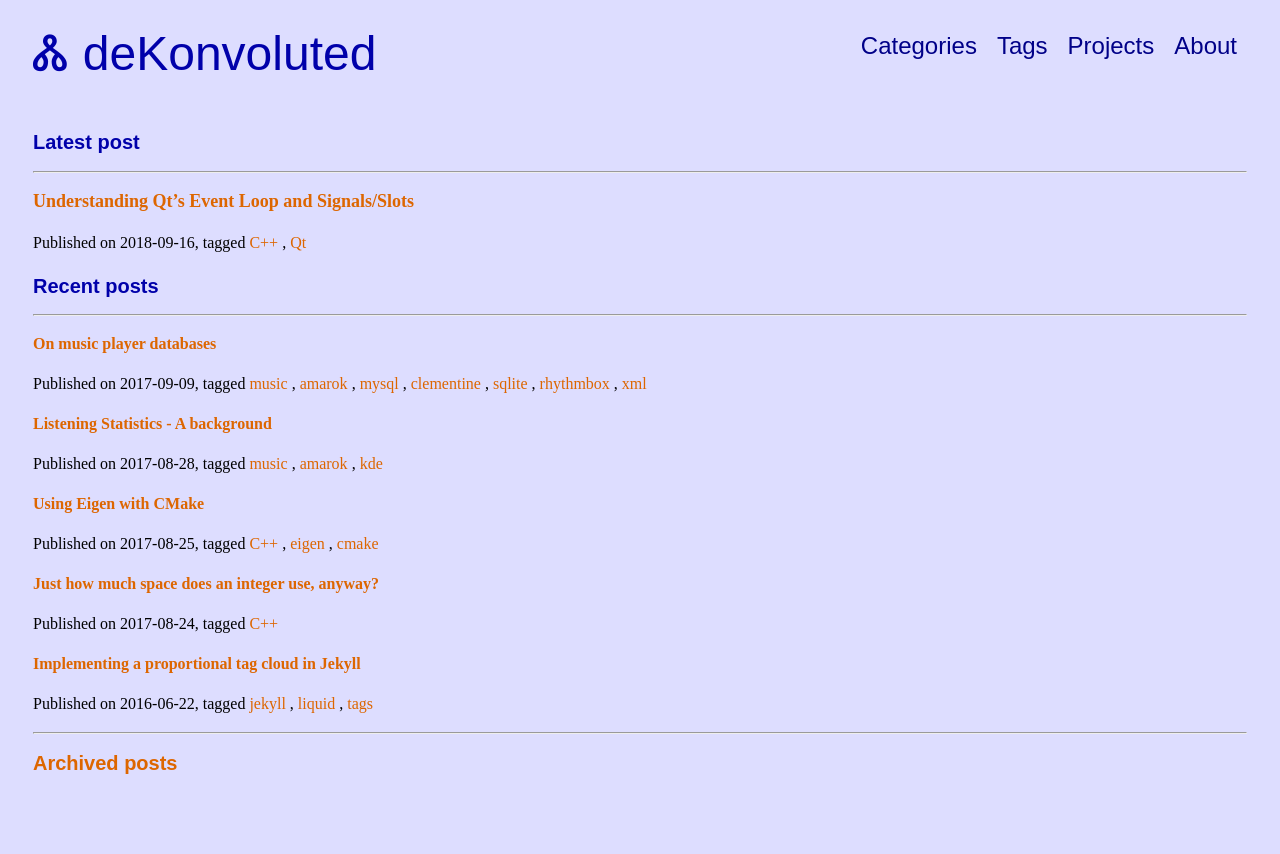
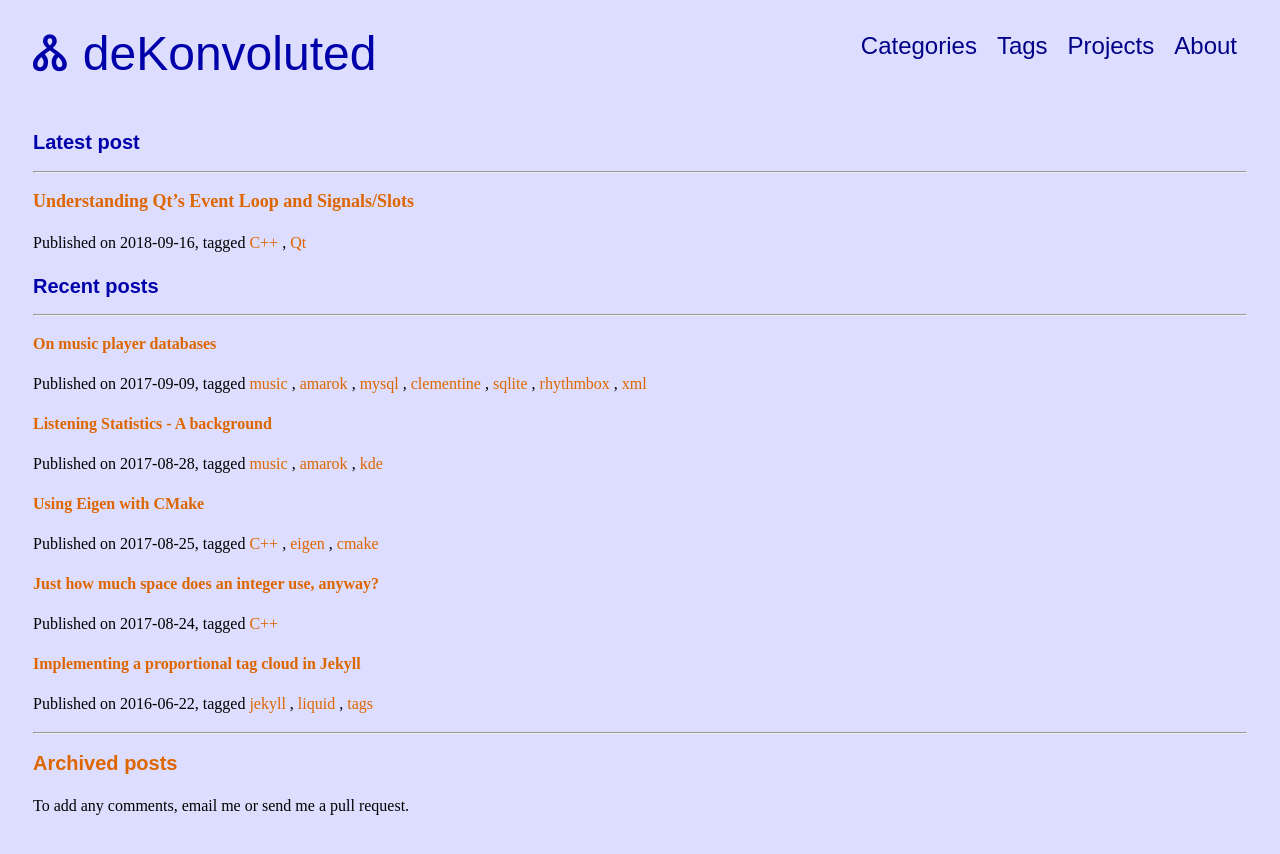
Before and after one commit to dekonvoluted/dekonvoluted.github.io, a Jekyll site: the page built from index.md, in a window 1280 px wide. Shown: the top 854 px of the page. Built offline with Jekyll 4.4.1, drawn with Linux system fonts in a browser that asks for light colours; some of the changed lines change nothing that is shown.

Commit message:
Drop invasive services
User comments through Disqus are now removed and replaced by plain text.
Emails and pull requests are okay ways to send comments in.

Google Analytics has been disabled. I'm not sure I want to know how many
people read this blog or visit any page.

```diff
--- a/_includes/footer.html
+++ b/_includes/footer.html
@@ -1,29 +1,3 @@
-<!-- Disqus Comments -->
-{% if page.comments %}
-<div id="disqus_thread"></div>
-<script type="text/javascript">
-    var disqus_shortname = 'dekonvoluted';
-
-    (function()
-    {
-        var dsq = document.createElement('script');
-        dsq.type = 'text/javascript';
-        dsq.async = true;
-        dsq.src = '//' + disqus_shortname + '.disqus.com/embed.js';
-        (document.getElementsByTagName('head')[0] || document.getElementsByTagName('body')[0]).appendChild(dsq);
-    })();
-</script>
-<noscript>Please enable JavaScript to view the <a href="https://disqus.com/?ref_noscript">comments powered by Disqus.</a></noscript>
-{% endif %}
-
-<!-- Google Analytics -->
-<script>
-  (function(i,s,o,g,r,a,m){i['GoogleAnalyticsObject']=r;i[r]=i[r]||function(){
-  (i[r].q=i[r].q||[]).push(arguments)},i[r].l=1*new Date();a=s.createElement(o),
-  m=s.getElementsByTagName(o)[0];a.async=1;a.src=g;m.parentNode.insertBefore(a,m)
-  })(window,document,'script','//www.google-analytics.com/analytics.js','ga');
-
-  ga('create', 'UA-58670845-1', 'auto');
-  ga('send', 'pageview');
-
-</script>
+<div class="comments">
+    <p>To add any comments, email me or send me a pull request.</p>
+</div>
```
